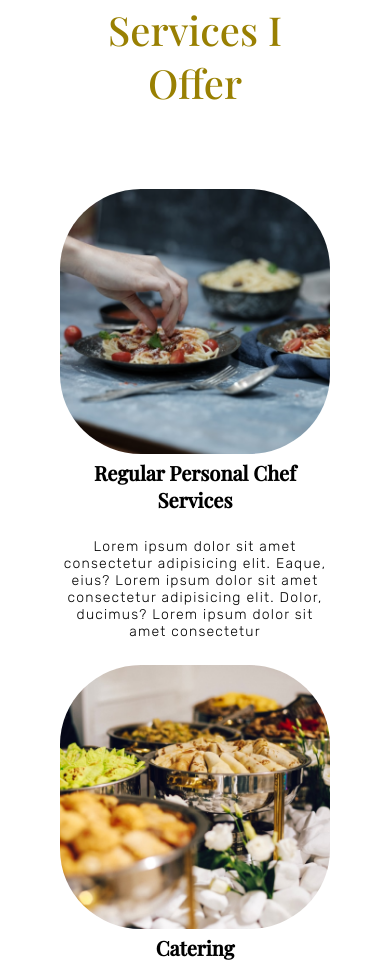
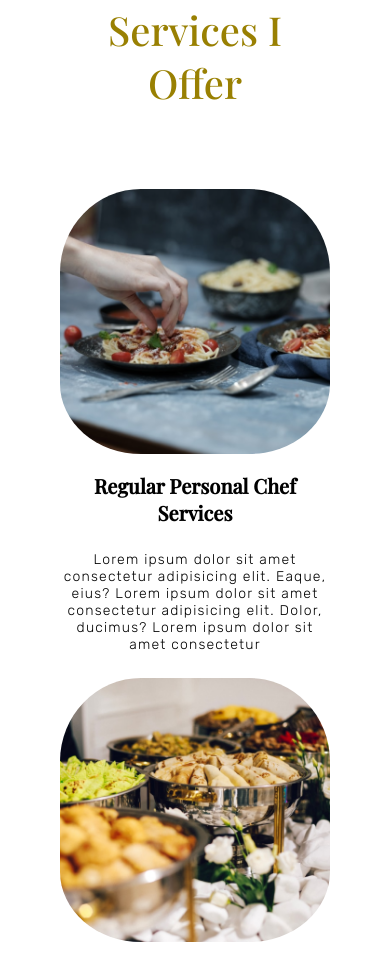
Before and after one commit to elysthetruechi/Restaurant-Portfolio-Website, a plain HTML site: page index.html in a window 390 px wide. Shown: the part 2371-3335 px from the top of the page. Drawn offline with nearby package versions, Linux system fonts and the light colour scheme.

Commit message:
fixed the grid

```diff
--- a/style.css
+++ b/style.css
@@ -1241,10 +1241,12 @@ border: 6px solid grey;
       grid-template-rows: repeat(4, 1fr);*/
       width:100%;
       height:fit-content;
+      padding-bottom: 8px;
     }
     .services .services-content .grid img{
       width: 100%;
       height: 100%;
+      padding-bottom: 13px;
     }
     .items{
       display:flex;
```
